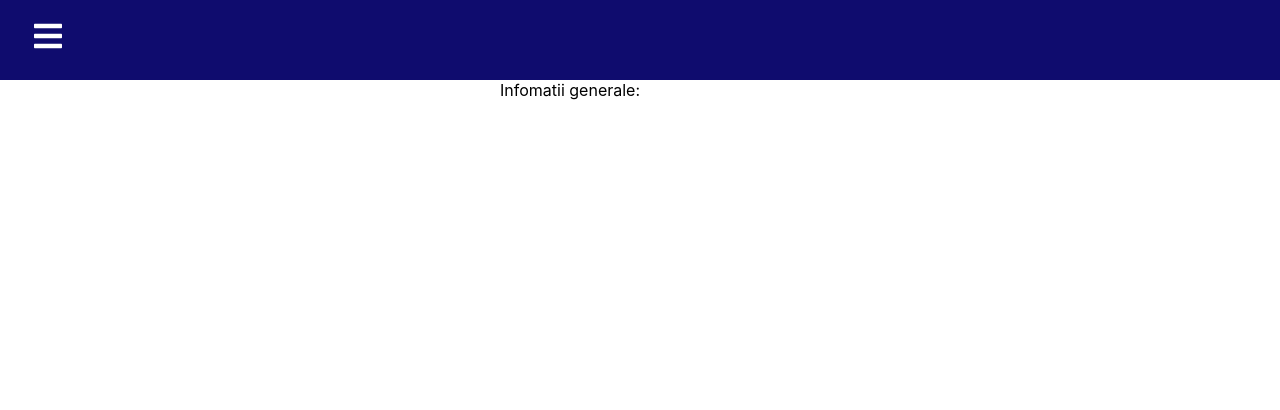
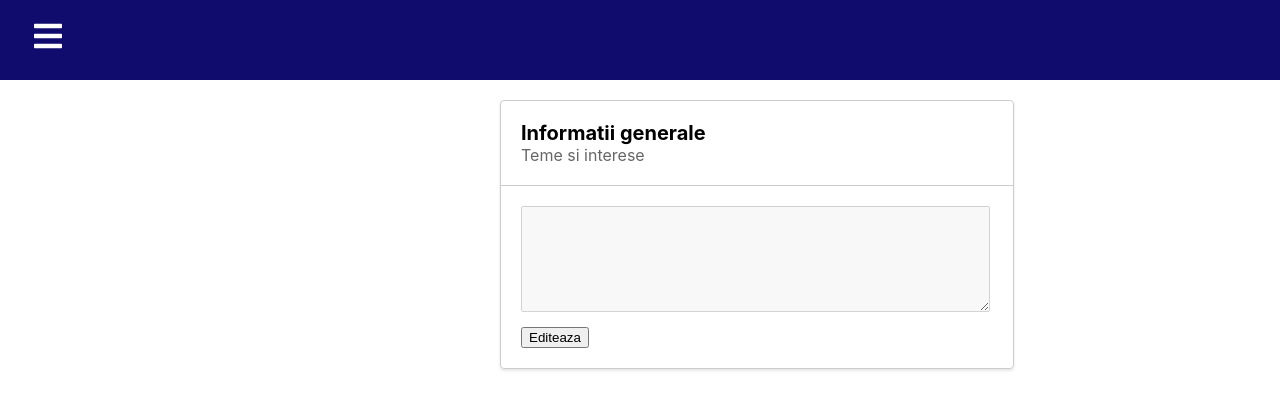
Before and after one commit to 915-Moldovan-Ioana/IOCFrontend, a React (Create React App) app in the folder app/: page /coordinator/bachelor/edit_info in a window 1280 px wide. Shown: the top 410 px of the page. Built offline with nearby package versions, Linux system fonts and the light colour scheme; no server answers.

Commit message:
edit interests for coordinator

```diff
--- a/app/package.json
+++ b/app/package.json
@@ -9,6 +9,7 @@
     "@testing-library/jest-dom": "^5.16.5",
     "@testing-library/react": "^13.4.0",
     "@testing-library/user-event": "^13.5.0",
+    "axios": "^1.2.2",
     "react": "^18.2.0",
     "react-dom": "^18.2.0",
     "react-icons": "^4.7.1",
--- a/app/src/App.js
+++ b/app/src/App.js
@@ -12,7 +12,7 @@ import EditInterestsRoutes from './coordinator/EditInterestsRoutes';
 
 function App() {
   const [isLoggedIn, setIsLoggedIn] = useState(true);
-  const [idLogin, setIdLogin] = useState(2000);
+  const [idLogin, setIdLogin] = useState(1999);
   let routes
 
   if (!isLoggedIn) {
--- a/app/src/coordinator/EditInterests.js
+++ b/app/src/coordinator/EditInterests.js
@@ -4,7 +4,7 @@ import "./editInterests.css";
 
 function EditInterests() {
     const [coordinatorInterests, setCoordinatorInterests] = useState(null);
-    const [newCoordinatorInterests, setNewCoordinatorInterests] = useState(null);
+    const [oldCoordinatorInterests, setOldCoordinatorInterests] = useState(null);
     const id = 1;
     useEffect(() => {
         axios.get(`http://localhost:8080/coordonator/interese/${id}`)
@@ -16,20 +16,59 @@ function EditInterests() {
             });
     }, []);
 
-    // function handleEdit(event) {
-    //     setCoordinatorInterests(event.target.value);
-    // }
+    const handleButtonSave = newThemesInteres => {
+        console.log('HEREEE', newThemesInteres)
+        axios.put(`http://localhost:8080/coordonator/${id}`, newThemesInteres, {
+            'headers': {
+                'Content-Type': 'application/json',
+            }
+        })
+            .then(() => {
+                //window.location.reload();
+            })
+            .catch(error => {
+                console.error(error);
+            });
+    };
+    const [isDisabled, setIsDisabled] = useState(true);
+
+    function handleClick() {
+        setIsDisabled(!isDisabled);
+        if (coordinatorInterests) { setOldCoordinatorInterests(coordinatorInterests); }
+        if (!isDisabled) {
+            if (coordinatorInterests) { handleButtonSave(coordinatorInterests); }
+            else {
+                console.log(oldCoordinatorInterests);
+                handleButtonSave(oldCoordinatorInterests);
+                setCoordinatorInterests(oldCoordinatorInterests);
+            }
+        }
+    }
 
     return (
-        <div className='infos'>
-            <label for="fname">Infomatii generale: </label>
-            {/* <input type="text" id="fname" name="fname" value={coordinatorInterests} onChange={handleEdit} />
-            <button>
-                 Save
-            </button> */}
-
+        <div className="card infos">
+            <div className="card-header">
+                <h3>Informatii generale</h3>
+                <p>Teme si interese</p>
+            </div>
+            <div className="card-body">
+                <textarea
+                    className="editTextarea"
+                    maxLength={252}
+                    disabled={isDisabled}
+                    value={coordinatorInterests}
+                    onChange={event => {
+                        setCoordinatorInterests(event.target.value);
+                    }
+                    }
+                ></textarea>
+                <div>
+                    <button onClick={handleClick} className="radius">
+                        {isDisabled ? 'Editeaza' : 'Salveaza'}
+                    </button>
+                </div>
+            </div>
         </div>
-
     );
 }
 
--- a/app/src/coordinator/editInterests.css
+++ b/app/src/coordinator/editInterests.css
@@ -1,3 +1,40 @@
 .infos{
     margin-left: 500px;
+    margin-right: 250px;
+    margin-top: 20px;
+    width: 40%;
+    height: 40%;
+
 }
+
+.editTextarea{
+    width: 98%;
+    height: 100px;
+    margin-bottom: 10px;
+}
+
+.card {
+    border: 1px solid #ccc;
+    border-radius: 4px;
+    box-shadow: 0 2px 3px rgba(0,0,0,0.1);
+  }
+
+  .card-header {
+    padding: 20px;
+    border-bottom: 1px solid #ccc;
+  }
+
+  .card-header h3 {
+    margin: 0;
+    font-size: 20px;
+  }
+
+  .card-header p {
+    margin: 0;
+    font-size: 16px;
+    color: #666;
+  }
+
+  .card-body {
+    padding: 20px;
+  }
```
Also changed, not shown: 1 other file (tests, documents, lock files or other folders).
